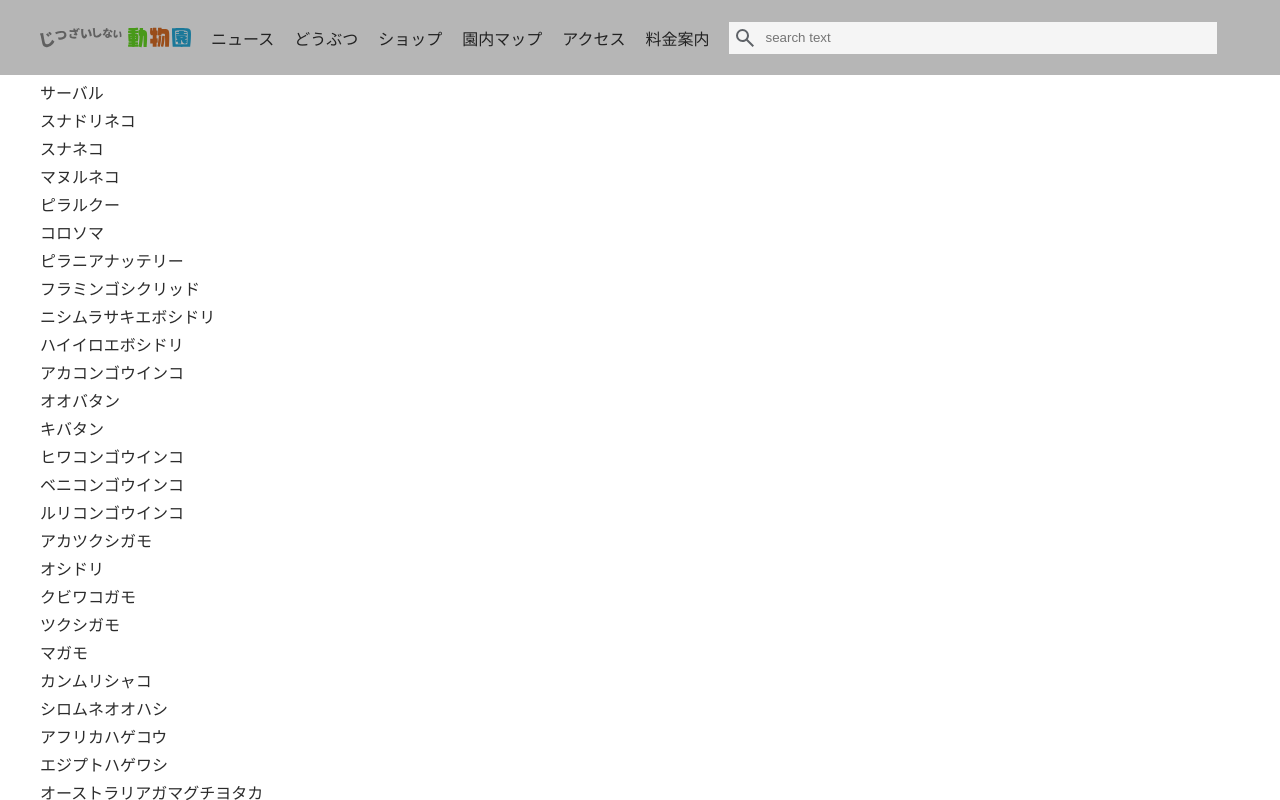
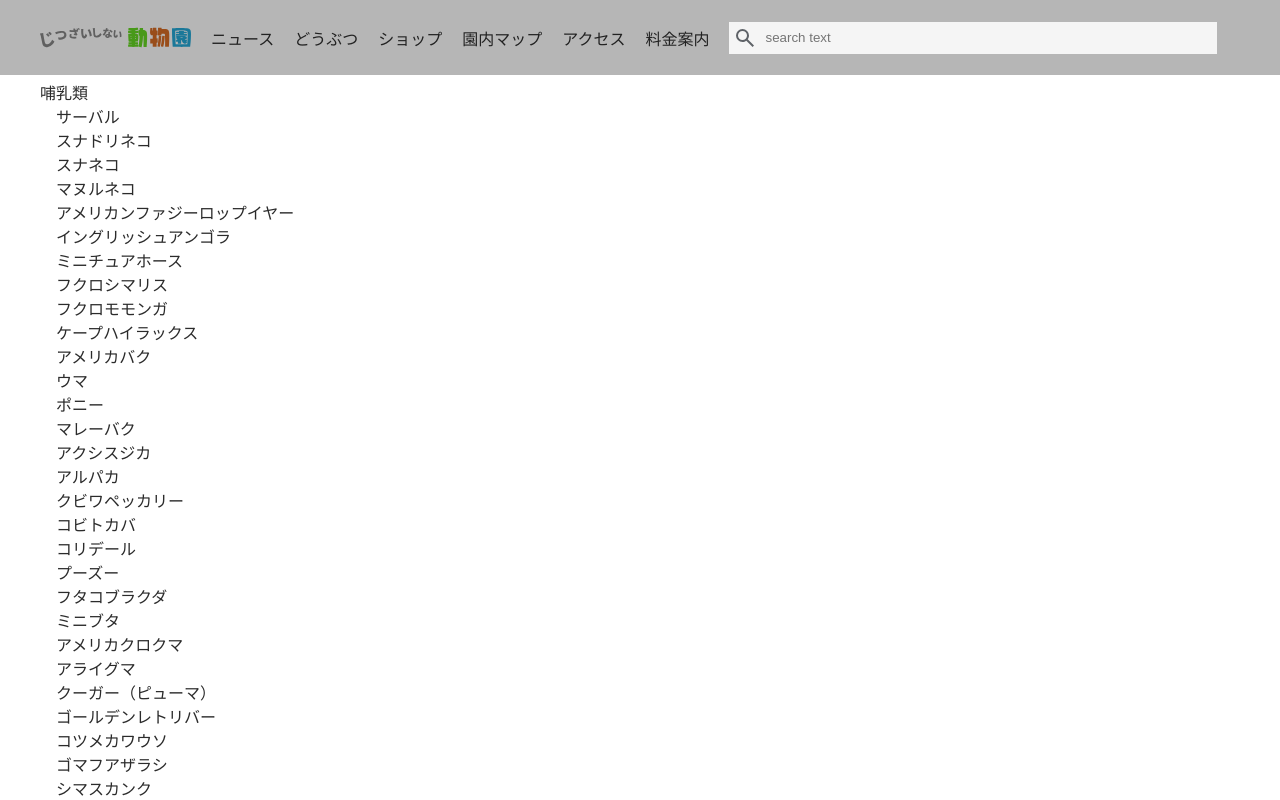
Before and after one commit to richardimaoka/imaginary-zoo, a Next.js app in the folder nextjs/: page / in a window 1280 px wide. Built offline with nearby package versions, Linux system fonts and the light colour scheme.

Commit message:
step 4: offset level 1

```diff
--- a/nextjs/app/components/sidebar/List.tsx
+++ b/nextjs/app/components/sidebar/List.tsx
@@ -1,11 +1,16 @@
-import { LinkInternal } from "./LinkInternal";
 import styles from "./List.module.css";
+import { ListItem } from "./ListItem";
 
 export function List() {
   return (
     <div className={styles.component}>
       {links.map((x) => (
-        <LinkInternal key={x.name} name={x.name} path={x.path} />
+        <ListItem
+          key={x.name}
+          name={x.name}
+          path={x.path}
+          childItems={x.childItems}
+        />
       ))}
     </div>
   );
@@ -14,6 +19,10 @@ export function List() {
 // `links` at the bottom, so that long `links` do not require you
 // scrolling down to the bottom of the editor
 const links = [
+  {
+    name: "哺乳類",
+    path: "/animals/",
+    childItems: [
       {
         name: "サーバル",
         path: "/animals/serval",
@@ -29,198 +38,6 @@ const links = [
       {
         name: "マヌルネコ",
         path: "/animals/manul-cat",
-  },
-  {
-    name: "ピラルクー",
-    path: "/aaa",
-  },
-  {
-    name: "コロソマ",
-    path: "/aaa",
-  },
-  {
-    name: "ピラニアナッテリー",
-    path: "/aaa",
-  },
-  {
-    name: "フラミンゴシクリッド",
-    path: "/aaa",
-  },
-  {
-    name: "ニシムラサキエボシドリ",
-    path: "/aaa",
-  },
-  {
-    name: "ハイイロエボシドリ",
-    path: "/aaa",
-  },
-  {
-    name: "アカコンゴウインコ",
-    path: "/aaa",
-  },
-  {
-    name: "オオバタン",
-    path: "/aaa",
-  },
-  {
-    name: "キバタン",
-    path: "/aaa",
-  },
-  {
-    name: "ヒワコンゴウインコ",
-    path: "/aaa",
-  },
-  {
-    name: "ベニコンゴウインコ",
-    path: "/aaa",
-  },
-  {
-    name: "ルリコンゴウインコ",
-    path: "/aaa",
-  },
-  {
-    name: "アカツクシガモ",
-    path: "/aaa",
-  },
-  {
-    name: "オシドリ",
-    path: "/aaa",
-  },
-  {
-    name: "クビワコガモ",
-    path: "/aaa",
-  },
-  {
-    name: "ツクシガモ",
-    path: "/aaa",
-  },
-  {
-    name: "マガモ",
-    path: "/aaa",
-  },
-  {
-    name: "カンムリシャコ",
-    path: "/aaa",
-  },
-  {
-    name: "シロムネオオハシ",
-    path: "/aaa",
-  },
-  {
-    name: "アフリカハゲコウ",
-    path: "/aaa",
-  },
-  {
-    name: "エジプトハゲワシ",
-    path: "/aaa",
-  },
-  {
-    name: "オーストラリアガマグチヨタカ",
-    path: "/aaa",
-  },
-  {
-    name: "シロオオタカ",
-    path: "/aaa",
-  },
-  {
-    name: "ハリスホーク",
-    path: "/aaa",
-  },
-  {
-    name: "ヒメコンドル",
-    path: "/aaa",
-  },
-  {
-    name: "ワシノスリ",
-    path: "/aaa",
-  },
-  {
-    name: "インカアジサシ",
-    path: "/aaa",
-  },
-  {
-    name: "クロエリセイタカシギ",
-    path: "/aaa",
-  },
-  {
-    name: "シロクロゲリ",
-    path: "/aaa",
-  },
-  {
-    name: "オウギバト",
-    path: "/aaa",
-  },
-  {
-    name: "オナガハヤブサ",
-    path: "/aaa",
-  },
-  {
-    name: "ラナーハヤブサ",
-    path: "/aaa",
-  },
-  {
-    name: "オオフクロウ",
-    path: "/aaa",
-  },
-  {
-    name: "クロワシミミズク",
-    path: "/aaa",
-  },
-  {
-    name: "トルクメニアンワシミミズク",
-    path: "/aaa",
-  },
-  {
-    name: "メンフクロウ",
-    path: "/aaa",
-  },
-  {
-    name: "ベニハチクイ",
-    path: "/aaa",
-  },
-  {
-    name: "ヨーロッパフラミンゴ",
-    path: "/aaa",
-  },
-  {
-    name: "アフリカクロトキ",
-    path: "/aaa",
-  },
-  {
-    name: "アフリカヘラサギ",
-    path: "/aaa",
-  },
-  {
-    name: "ショウジョウトキ",
-    path: "/aaa",
-  },
-  {
-    name: "シロトキ",
-    path: "/aaa",
-  },
-  {
-    name: "ハシビロコウ",
-    path: "/aaa",
-  },
-  {
-    name: "ヒロハシサギ",
-    path: "/aaa",
-  },
-  {
-    name: "ベニヘラサギ",
-    path: "/aaa",
-  },
-  {
-    name: "ミゾゴイ",
-    path: "/aaa",
-  },
-  {
-    name: "モモイロペリカン",
-    path: "/aaa",
-  },
-  {
-    name: "ケープペンギン",
-    path: "/aaa",
       },
       {
         name: "アメリカンファジーロップイヤー",
@@ -442,52 +259,6 @@ const links = [
         name: "モルモット",
         path: "/aaa",
       },
-  {
-    name: "アルダブラゾウガメ",
-    path: "/aaa",
-  },
-  {
-    name: "スッポンモドキ",
-    path: "/aaa",
-  },
-  {
-    name: "ホウシャガメ",
-    path: "/aaa",
-  },
-  {
-    name: "ワニガメ",
-    path: "/aaa",
-  },
-  {
-    name: "ブラジルカイマン",
-    path: "/aaa",
-  },
-  {
-    name: "グリーンイグアナ",
-    path: "/aaa",
-  },
-  {
-    name: "ビルマニシキヘビ",
-    path: "/aaa",
-  },
-  {
-    name: "ミヤコカナヘビ",
-    path: "/aaa",
-  },
-  {
-    name: "サーバル",
-    path: "/aaa",
-  },
-  {
-    name: "スナドリネコ",
-    path: "/aaa",
-  },
-  {
-    name: "スナネコ",
-    path: "/aaa",
-  },
-  {
-    name: "マヌルネコ",
-    path: "/aaa",
+    ],
   },
 ];
--- /dev/null
+++ b/nextjs/app/components/sidebar/ListItem.module.css
@@ -0,0 +1,49 @@
+.toplevel {
+  display: grid;
+  grid-template-columns: 1fr;
+}
+
+.nested {
+  display: grid;
+  grid-template-columns: 1rem /* offset */ 1fr /* 1fr */;
+
+  /* offset and parent form a row */
+  > .parent {
+    grid-column: 2 / -1; /* 1fr */
+  }
+
+  > .children {
+    grid-column: 1 / -1;
+
+    display: grid;
+    grid-template-columns: subgrid; /* use the same grid as parent */
+
+    /* offset and child form a row */
+    & > * {
+      grid-column: 2 / -1; /* 1fr */
+    }
+  }
+}
+
+.parent {
+  /* Cancel the default <a> decoration */
+  text-decoration: none;
+  color: inherit;
+
+  color: rgb(43, 43, 43);
+}
+
+.parent.current {
+  background-color: rgb(233, 233, 233);
+  font-weight: 500;
+}
+
+.parent:hover {
+  background-color: rgb(245, 245, 245);
+}
+
+
+.line {
+  border-right: solid 1px rgb(218, 218, 218);
+  width: 1px;
+}
--- /dev/null
+++ b/nextjs/app/components/sidebar/ListItem.tsx
@@ -0,0 +1,46 @@
+"use client";
+
+import { usePathname } from "next/navigation";
+import styles from "./ListItem.module.css";
+import Link from "next/link";
+
+type ItemProps = {
+  name: string;
+  path: string;
+};
+
+type Props = ItemProps & {
+  childItems?: Props[];
+  isNested?: boolean;
+};
+
+export function ListItem(props: Props) {
+  const pathname = usePathname();
+  const current = pathname === props.path;
+
+  return (
+    <div className={props.isNested ? styles.nested : styles.toplevel}>
+      <Link
+        className={styles.parent + (current ? " " + styles.current : "")}
+        href={props.path}
+      >
+        {props.name}
+      </Link>
+
+      {/* If chldItems exist */}
+      {props.childItems && props.childItems.length > 0 && (
+        <div className={styles.children}>
+          {props.childItems.map((c) => (
+            <ListItem
+              key={c.name}
+              name={c.name}
+              path={c.path}
+              isNested
+              childItems={c.childItems}
+            />
+          ))}
+        </div>
+      )}
+    </div>
+  );
+}
```
Lines whose indentation alone changed are shown as unchanged.
